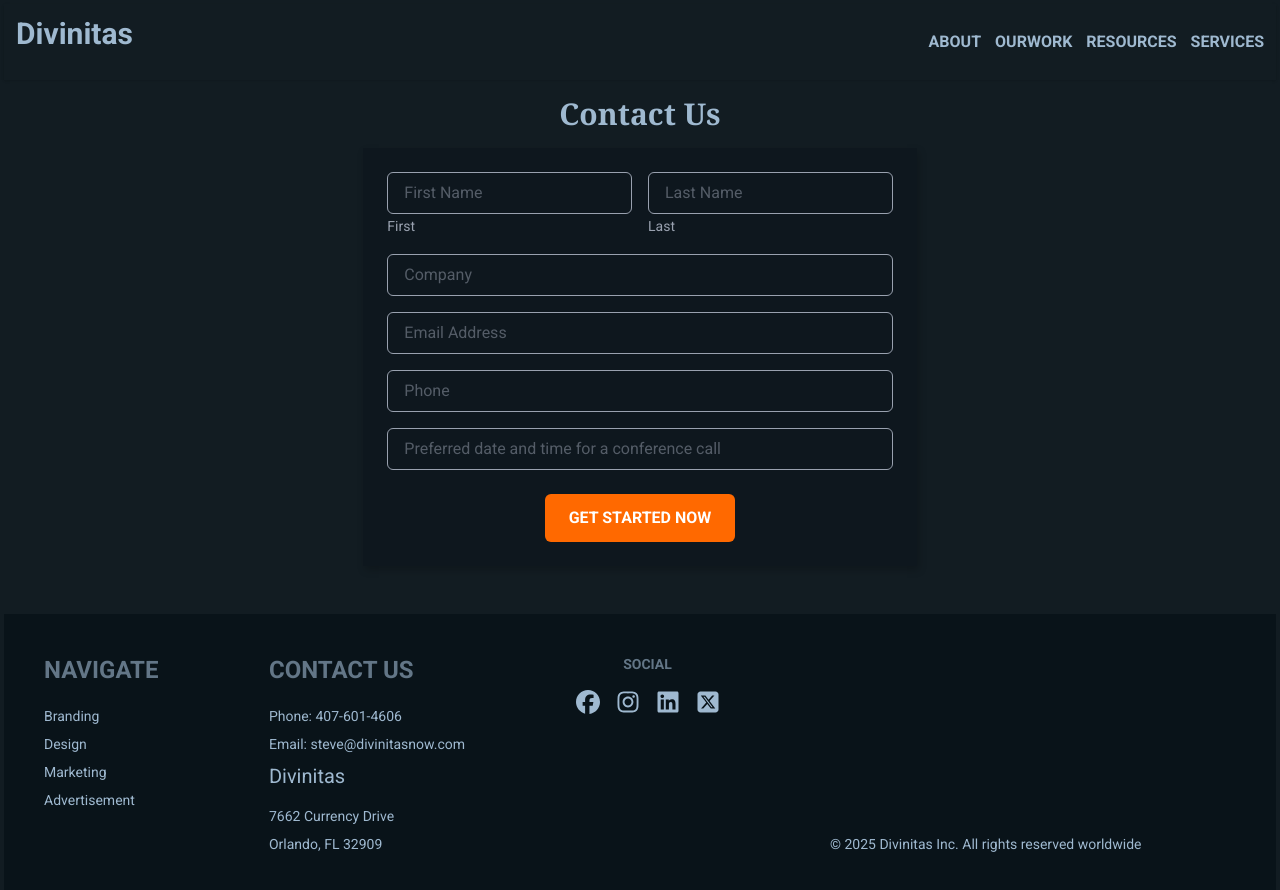
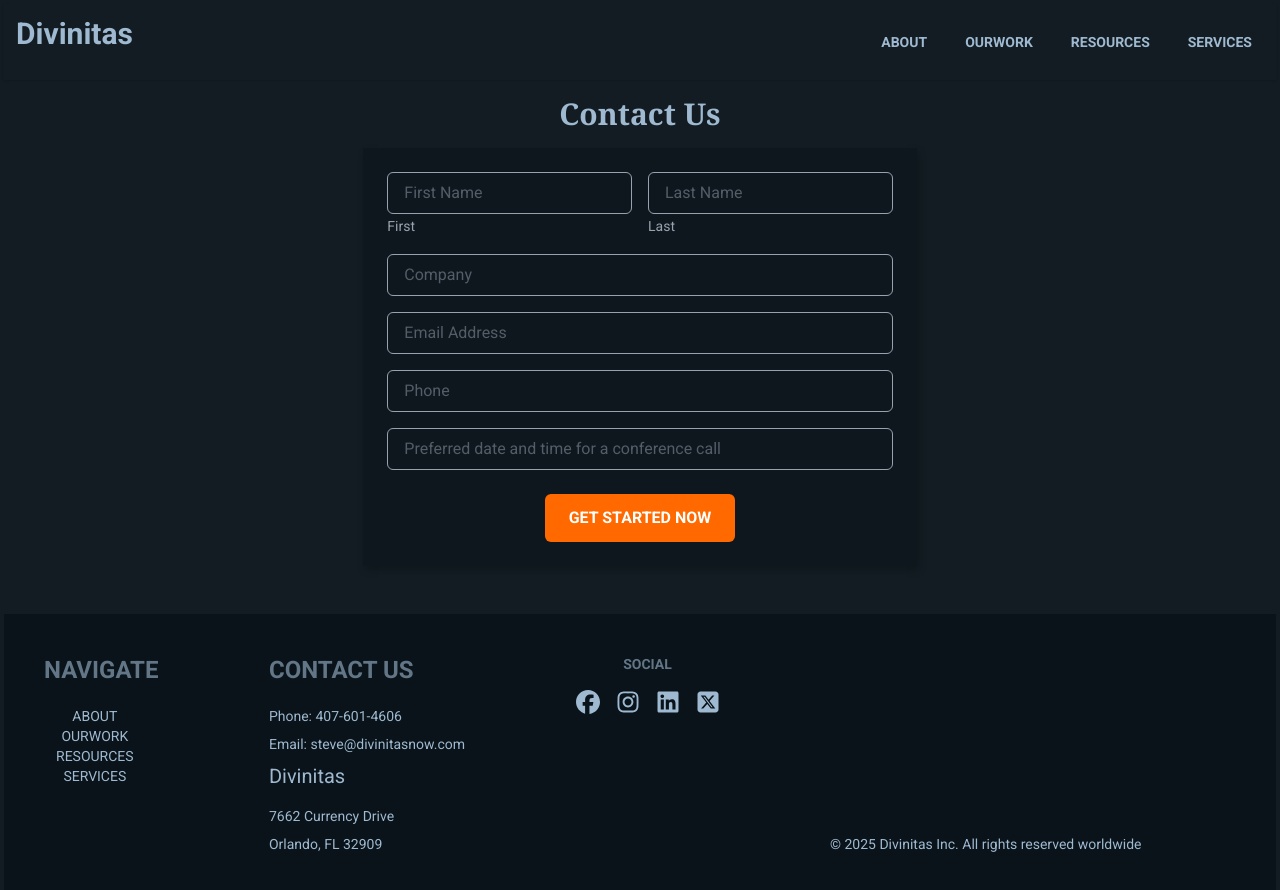
Before and after one commit to JGuzman87/divinitas, a Next.js app: page / in a window 1280 px wide. Shown: the top 890 px of the page. Built offline with nearby package versions, Linux system fonts and the light colour scheme.

Commit message:
created links on footer

```diff
--- a/components/Footer.jsx
+++ b/components/Footer.jsx
@@ -1,14 +1,21 @@
-import React from "react";
+
+import Link from "next/link";
 const Footer = () => {
   const currentYear = new Date().getFullYear();
+   const linkArr = ["about", "ourWork", "resources", "services"];
   return (
     <footer className="footer sm:footer-horizontal bg-base-300 text-base-content p-10 mt-auto">
       <nav>
         <h2 className="footer-title">Navigate</h2>
-        <a className="link link-hover">Branding</a>
-        <a className="link link-hover">Design</a>
-        <a className="link link-hover">Marketing</a>
-        <a className="link link-hover">Advertisement</a>
+        <ul className="flex flex-col justify-evenly">
+          {linkArr.map((link) => (
+            <li className="tab tab-active " key={link}>
+              <Link href={"/" + link}>
+                <p className="hover:text-orange-300">{link.toUpperCase()}</p>
+              </Link>
+            </li>
+          ))}
+        </ul>
       </nav>
       <div>
         <h2 className="footer-title">Contact Us</h2>
@@ -27,7 +34,7 @@
               width="24"
               height="24"
               viewBox="0 0 512 512"
-              className="fill-current hover:text-orange-500"
+              className="fill-current hover:text-orange-300"
             >
               <path d="M512 256C512 114.6 397.4 0 256 0S0 114.6 0 256C0 376 82.7 476.8 194.2 504.5V334.2H141.4V256h52.8V222.3c0-87.1 39.4-127.5 125-127.5c16.2 0 44.2 3.2 55.7 6.4V172c-6-.6-16.5-1-29.6-1c-42 0-58.2 15.9-58.2 57.2V256h83.6l-14.4 78.2H287V510.1C413.8 494.8 512 386.9 512 256h0z" />
             </svg>
@@ -38,7 +45,7 @@
               width="24"
               height="24"
               viewBox="0 0 448 512"
-              className="fill-current  hover:text-orange-500"
+              className="fill-current  hover:text-orange-300"
             >
               <path d="M224.1 141c-63.6 0-114.9 51.3-114.9 114.9s51.3 114.9 114.9 114.9S339 319.5 339 255.9 287.7 141 224.1 141zm0 189.6c-41.1 0-74.7-33.5-74.7-74.7s33.5-74.7 74.7-74.7 74.7 33.5 74.7 74.7-33.6 74.7-74.7 74.7zm146.4-194.3c0 14.9-12 26.8-26.8 26.8-14.9 0-26.8-12-26.8-26.8s12-26.8 26.8-26.8 26.8 12 26.8 26.8zm76.1 27.2c-1.7-35.9-9.9-67.7-36.2-93.9-26.2-26.2-58-34.4-93.9-36.2-37-2.1-147.9-2.1-184.9 0-35.8 1.7-67.6 9.9-93.9 36.1s-34.4 58-36.2 93.9c-2.1 37-2.1 147.9 0 184.9 1.7 35.9 9.9 67.7 36.2 93.9s58 34.4 93.9 36.2c37 2.1 147.9 2.1 184.9 0 35.9-1.7 67.7-9.9 93.9-36.2 26.2-26.2 34.4-58 36.2-93.9 2.1-37 2.1-147.8 0-184.8zM398.8 388c-7.8 19.6-22.9 34.7-42.6 42.6-29.5 11.7-99.5 9-132.1 9s-102.7 2.6-132.1-9c-19.6-7.8-34.7-22.9-42.6-42.6-11.7-29.5-9-99.5-9-132.1s-2.6-102.7 9-132.1c7.8-19.6 22.9-34.7 42.6-42.6 29.5-11.7 99.5-9 132.1-9s102.7-2.6 132.1 9c19.6 7.8 34.7 22.9 42.6 42.6 11.7 29.5 9 99.5 9 132.1s2.7 102.7-9 132.1z" />
             </svg>
@@ -49,7 +56,7 @@
               width="24"
               height="24"
               viewBox="0 0 448 512"
-              className="fill-current  hover:text-orange-500"
+              className="fill-current  hover:text-orange-300"
             >
               <path d="M416 32H31.9C14.3 32 0 46.5 0 64.3v383.4C0 465.5 14.3 480 31.9 480H416c17.6 0 32-14.5 32-32.3V64.3c0-17.8-14.4-32.3-32-32.3zM135.4 416H69V202.2h66.5V416zm-33.2-243c-21.3 0-38.5-17.3-38.5-38.5S80.9 96 102.2 96c21.2 0 38.5 17.3 38.5 38.5 0 21.3-17.2 38.5-38.5 38.5zm282.1 243h-66.4V312c0-24.8-.5-56.7-34.5-56.7-34.6 0-39.9 27-39.9 54.9V416h-66.4V202.2h63.7v29.2h.9c8.9-16.8 30.6-34.5 62.9-34.5 67.2 0 79.7 44.3 79.7 101.9V416z" />
             </svg>
@@ -60,7 +67,7 @@
               width="24"
               height="24"
               viewBox="0 0 448 512"
-              className="fill-current  hover:text-orange-500"
+              className="fill-current  hover:text-orange-300"
             >
               <path d="M64 32C28.7 32 0 60.7 0 96V416c0 35.3 28.7 64 64 64H384c35.3 0 64-28.7 64-64V96c0-35.3-28.7-64-64-64H64zm297.1 84L257.3 234.6 379.4 396H283.8L209 298.1 123.3 396H75.8l111-126.9L69.7 116h98l67.7 89.5L313.6 116h47.5zM323.3 367.6L153.4 142.9H125.1L296.9 367.6h26.3z" />
             </svg>
--- a/components/Nav.jsx
+++ b/components/Nav.jsx
@@ -8,16 +8,16 @@
     const linkArr = ['about', 'ourWork', 'resources', 'services'];
 
   return (
-    <div className="navbar bg-base-100 shadow-sm p-3">
+    <div className="flex flex-row-reverse md:flex-row justify-around navbar bg-base-100 shadow-sm p-3">
       <Link href={"/"}>
-        <h1 className='hover:text-orange-400'>Divinitas</h1>
+        <h1 className="hover:text-orange-300">Divinitas</h1>
       </Link>
-      <div className="navbar-end">
+      <div className="navbar-start">
         <div className="dropdown">
           <div tabIndex={0} role="button" className="btn btn-ghost md:hidden ">
             <svg
               xmlns="http://www.w3.org/2000/svg"
-              className="h-5 w-5"
+              className="h-5 w-5 hover:text-orange-300"
               fill="none"
               viewBox="0 0 24 24"
               stroke="currentColor"
@@ -33,21 +33,28 @@
           </div>
           <ul
             tabIndex={0}
-            className="menu menu-sm dropdown-content bg-base-100 rounded-box z-1 mt-3 w-52 p-2 shadow "
+            className="menu menu-sm dropdown-content bg-base-100 rounded-box z-1 mt-3 w-52 p-2 "
           >
-            {linkArr.map((arr) => (
-              <li key={arr}>
-                <Link href={"/" + arr}>{arr}</Link>
+            {linkArr.map((link) => (
+              <li key={link}>
+                <Link href={"/" + link}>{link}</Link>
               </li>
             ))}
           </ul>
         </div>
       </div>
       <div className="navbar-end hidden md:flex">
-        <ul className="gap-3.5 flex justify-end">
+        <ul
+          className="gap-3.5 flex justify-end tabs-border"
+          robe="tablist"
+        >
           {linkArr.map((arr) => (
             <li key={arr}>
-              <Link className=" hover:text-orange-400 font-extrabold hover:underline" href={"/" + arr}>
+              <Link
+                role="tab"
+                className="tab tab-active hover:text-orange-400 font-extrabold "
+                href={"/" + arr}
+              >
                 {arr.toUpperCase()}{" "}
               </Link>
             </li>
```
